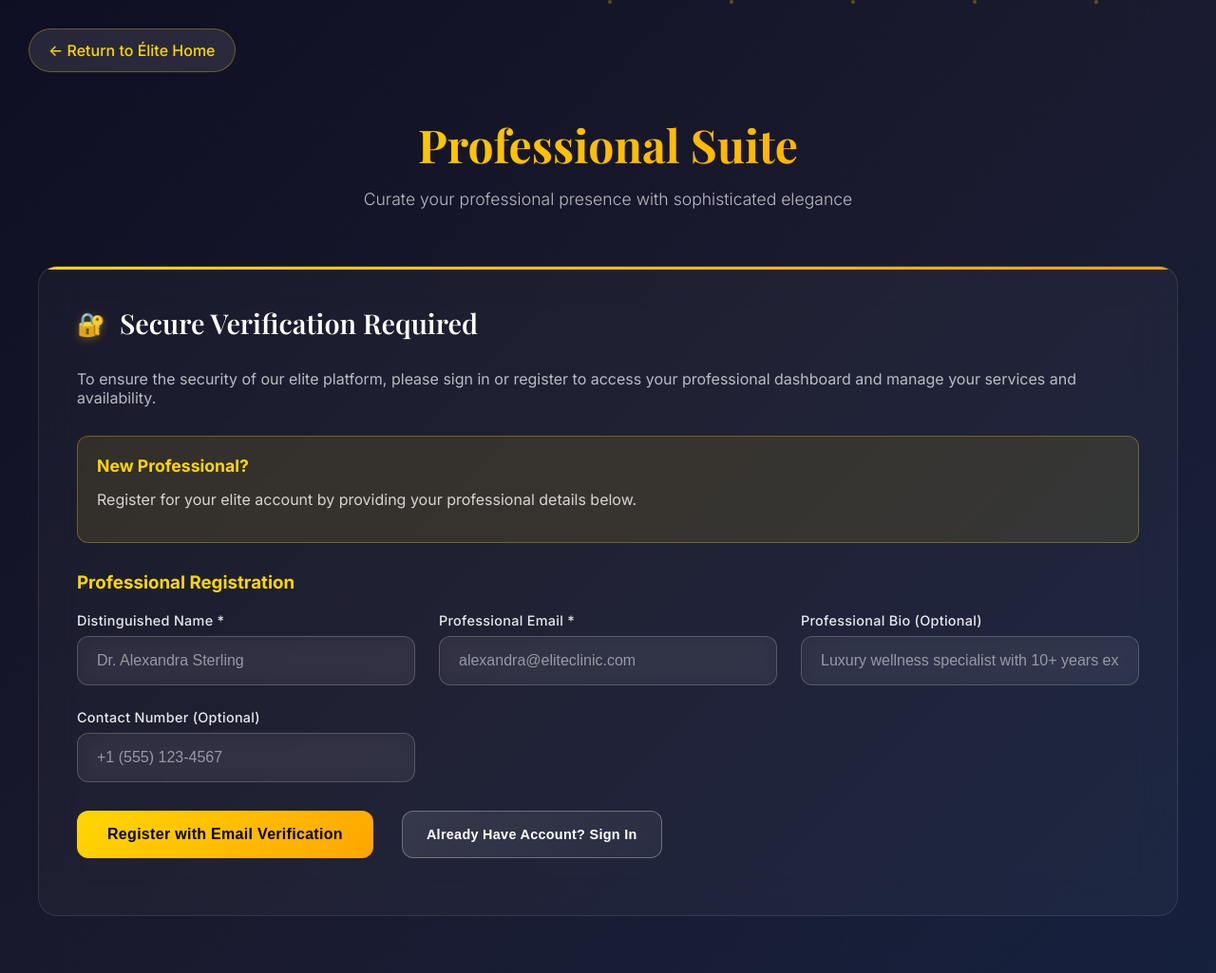
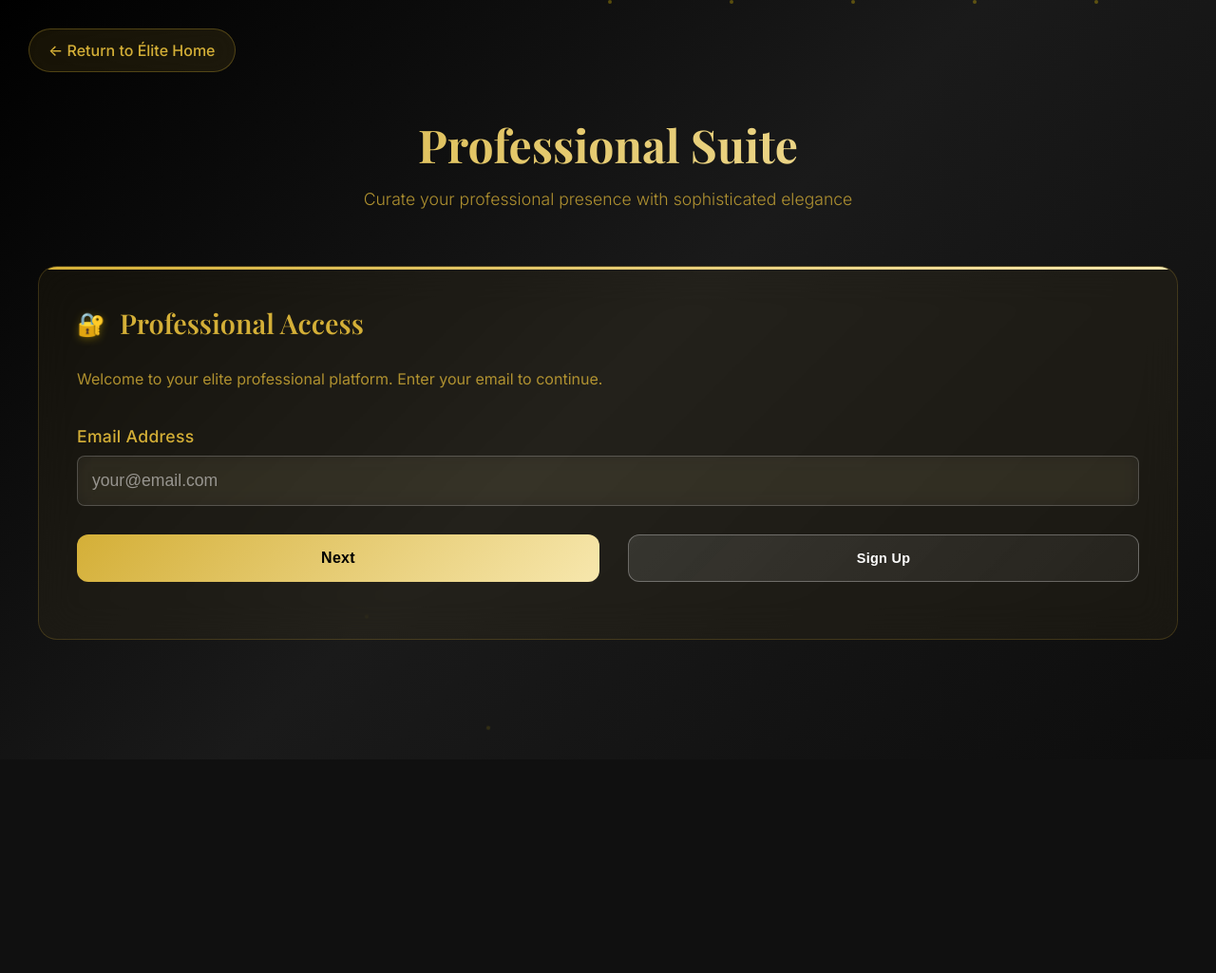
Before and after one commit to bbaltazar/professional-scheduling-platform, a FastAPI app: page /professional in a window 1280 px wide. Shown: the whole page at 95% size. After the commit the page ends 800 px from the top, so only its background shows below. Run offline with FastAPI, Linux system fonts and the light colour scheme; parts of the project's set-up code (start-up, migrations or seed data) failed here and were passed over.

Commit message:
separated login flow from dashboard

```diff
--- a/src/calendar_app/templates/professional.html
+++ b/src/calendar_app/templates/professional.html
@@ -17,8 +17,8 @@
 
         body {
             font-family: 'Inter', -apple-system, BlinkMacSystemFont, sans-serif;
-            background: linear-gradient(135deg, #0f0f23 0%, #1a1a2e 50%, #16213e 100%);
-            color: #ffffff;
+            background: linear-gradient(135deg, #000000 0%, #1a1a1a 50%, #0d0d0d 100%);
+            color: #D4AF37;
             min-height: 100vh;
             position: relative;
         }
@@ -27,20 +27,20 @@
             position: fixed;
             top: 30px;
             left: 30px;
-            color: #FFD700;
+            color: #D4AF37;
             text-decoration: none;
             font-weight: 500;
             padding: 12px 20px;
-            background: rgba(255, 255, 255, 0.1);
+            background: rgba(212, 175, 55, 0.1);
             backdrop-filter: blur(15px);
-            border: 1px solid rgba(255, 215, 0, 0.3);
+            border: 1px solid rgba(212, 175, 55, 0.3);
             border-radius: 50px;
             transition: all 0.3s ease;
             z-index: 1000;
         }
 
         .back-link:hover {
-            background: rgba(255, 215, 0, 0.1);
+            background: rgba(212, 175, 55, 0.2);
             transform: translateX(-5px);
         }
 
@@ -59,7 +59,7 @@
             font-family: 'Playfair Display', serif;
             font-size: 3rem;
             font-weight: 700;
-            background: linear-gradient(135deg, #FFD700, #FFA500);
+            background: linear-gradient(135deg, #D4AF37, #F7E7AD);
             -webkit-background-clip: text;
             background-clip: text;
             -webkit-text-fill-color: transparent;
@@ -67,7 +67,7 @@
         }
 
         .header .subtitle {
-            color: rgba(255, 255, 255, 0.7);
+            color: rgba(212, 175, 55, 0.8);
             font-size: 1.1rem;
             font-weight: 300;
         }
@@ -79,9 +79,9 @@
         }
 
         .section {
-            background: rgba(255, 255, 255, 0.03);
+            background: rgba(212, 175, 55, 0.05);
             backdrop-filter: blur(20px);
-            border: 1px solid rgba(255, 255, 255, 0.1);
+            border: 1px solid rgba(212, 175, 55, 0.2);
             border-radius: 20px;
             padding: 40px;
             position: relative;
@@ -95,12 +95,12 @@
             left: 0;
             right: 0;
             height: 3px;
-            background: linear-gradient(90deg, #FFD700, #FFA500);
+            background: linear-gradient(90deg, #D4AF37, #F7E7AD);
         }
 
         .section h2 {
             font-family: 'Playfair Display', serif;
-            color: #ffffff;
+            color: #D4AF37;
             margin-bottom: 30px;
             font-size: 1.8rem;
             font-weight: 600;
@@ -152,9 +152,9 @@
         .form-group textarea:focus,
         .form-group select:focus {
             outline: none;
-            border-color: #FFD700;
-            box-shadow: 0 0 0 3px rgba(255, 215, 0, 0.1);
-            background: rgba(255, 255, 255, 0.08);
+            border-color: #D4AF37;
+            box-shadow: 0 0 0 3px rgba(212, 175, 55, 0.2);
+            background: rgba(212, 175, 55, 0.08);
         }
 
         .form-group input::placeholder,
@@ -163,7 +163,7 @@
         }
 
         .btn {
-            background: linear-gradient(135deg, #FFD700, #FFA500);
+            background: linear-gradient(135deg, #D4AF37, #F7E7AD);
             color: #000;
             padding: 16px 32px;
             border: none;
@@ -212,11 +212,11 @@
         }
 
         .dynamic-item {
-            background: rgba(255, 255, 255, 0.05);
+            background: rgba(212, 175, 55, 0.05);
             padding: 25px;
             margin: 15px 0;
             border-radius: 15px;
-            border-left: 4px solid #FFD700;
+            border-left: 4px solid #D4AF37;
             position: relative;
             transition: all 0.3s ease;
         }
@@ -344,80 +344,80 @@
 
         <div class="sections-grid">
             {% if not authenticated %}
-            <!-- Verification Section - Show when not authenticated -->
-            <div class="section" id="verificationSection">
-                <h2><span class="section-icon">🔐</span>Secure Verification Required</h2>
-                <p style="color: rgba(255, 255, 255, 0.7); margin-bottom: 30px;">
-                    To ensure the security of our elite platform, please sign in or register to access your professional
-                    dashboard and manage your services and availability.
+            <!-- Simplified Login Section -->
+            <div class="section" id="loginSection">
+                <h2><span class="section-icon">🔐</span>Professional Access</h2>
+                <p style="color: rgba(212, 175, 55, 0.8); margin-bottom: 40px;">
+                    Welcome to your elite professional platform. Enter your email to continue.
                 </p>
 
-                <div
-                    style="margin-bottom: 30px; padding: 20px; background: rgba(255, 215, 0, 0.1); border: 1px solid rgba(255, 215, 0, 0.3); border-radius: 12px;">
-                    <h3 style="color: #FFD700; margin-bottom: 15px; font-size: 1.1rem;">New Professional?</h3>
-                    <p style="color: rgba(255, 255, 255, 0.8); margin-bottom: 15px;">Register for your elite account by
-                        providing your professional details below.</p>
-                </div>
+                <form id="loginForm">
+                    <!-- Simple Email Input -->
+                    <div class="form-group" style="margin-bottom: 30px;">
+                        <label for="userEmail"
+                            style="font-size: 1.1rem; color: #D4AF37; margin-bottom: 10px; display: block;">Email
+                            Address</label>
+                        <input type="email" id="userEmail" name="email" required placeholder="your@email.com"
+                            style="width: 100%; padding: 15px; font-size: 1.1rem; border-radius: 8px; border: 1px solid rgba(255, 255, 255, 0.2); background: rgba(255, 255, 255, 0.05); color: white;">
+                    </div>
 
-                <form id="verificationForm">
-                    <!-- Registration Fields (shown initially) -->
-                    <div id="registrationFields">
-                        <h3 style="color: #FFD700; margin-bottom: 20px;">Professional Registration</h3>
+                    <!-- Action Buttons -->
+                    <div style="display: flex; gap: 15px; margin-bottom: 20px; flex-wrap: wrap;">
+                        <button type="button" class="btn" onclick="proceedWithEmail()"
+                            style="flex: 1; min-width: 120px;">Next</button>
+                        <button type="button" class="btn btn-add" onclick="showSignUp()"
+                            style="flex: 1; min-width: 120px;">Sign Up</button>
+                    </div>
+
+                    <!-- Hidden Registration Section (shown when user clicks Sign Up) -->
+                    <div id="registrationSection"
+                        style="display: none; margin-top: 30px; padding: 25px; border-top: 2px solid rgba(255, 215, 0, 0.3);">
+                        <h3 style="color: #D4AF37; margin-bottom: 20px;">Create Your Professional Account</h3>
                         <div class="form-grid">
                             <div class="form-group">
-                                <label for="regName">Distinguished Name *</label>
+                                <label for="regName">Professional Name *</label>
                                 <input type="text" id="regName" name="name" required
                                     placeholder="Dr. Alexandra Sterling">
                             </div>
                             <div class="form-group">
-                                <label for="verifyEmail">Professional Email *</label>
-                                <input type="email" id="verifyEmail" name="email" required
-                                    placeholder="alexandra@eliteclinic.com">
+                                <label for="regBio">Professional Title (Optional)</label>
+                                <select id="regBio" name="bio"
+                                    style="width: 100%; padding: 12px; font-size: 1rem; border-radius: 8px; border: 1px solid rgba(255, 255, 255, 0.2); background: rgba(255, 255, 255, 0.05); color: white;">
+                                    <option value="">Select your profession...</option>
+                                    <option value="Hair Stylist">Hair Stylist</option>
+                                    <option value="Massage Therapist">Massage Therapist</option>
+                                    <option value="Esthetician">Esthetician</option>
+                                    <option value="Personal Trainer">Personal Trainer</option>
+                                    <option value="Nail Technician">Nail Technician</option>
+                                    <option value="Makeup Artist">Makeup Artist</option>
+                                    <option value="Therapist/Counselor">Therapist/Counselor</option>
+                                    <option value="Music Instructor">Music Instructor</option>
+                                    <option value="Fitness Coach">Fitness Coach</option>
+                                    <option value="Nutritionist">Nutritionist</option>
+                                    <option value="Life Coach">Life Coach</option>
+                                    <option value="Tutor">Tutor</option>
+                                    <option value="Consultant">Consultant</option>
+                                    <option value="Other">Other</option>
+                                </select>
                             </div>
                             <div class="form-group">
-                                <label for="regBio">Professional Bio (Optional)</label>
-                                <input type="text" id="regBio" name="bio"
-                                    placeholder="Luxury wellness specialist with 10+ years experience">
-                            </div>
-                            <div class="form-group">
-                                <label for="verifyPhone">Contact Number (Optional)</label>
-                                <input type="tel" id="verifyPhone" name="phone" placeholder="+1 (555) 123-4567">
+                                <label for="regPhone">Contact Number (Optional)</label>
+                                <input type="tel" id="regPhone" name="phone" placeholder="+1 (555) 123-4567">
                             </div>
                         </div>
+                        <button type="button" class="btn" onclick="registerUser()"
+                            style="width: 100%; margin-top: 20px;">Create Account & Send Verification</button>
                     </div>
 
-                    <div style="display: flex; gap: 15px; margin-bottom: 20px; flex-wrap: wrap;">
-                        <button type="button" class="btn" onclick="sendVerification('email', 'registration')">Register
-                            with Email Verification</button>
-                        <button type="button" class="btn btn-add" onclick="toggleLoginMode()">Already Have Account? Sign
-                            In</button>
-                    </div>
-
-                    <!-- Sign In Mode -->
-                    <div id="loginFields" style="display: none;">
-                        <h3 style="color: #FFD700; margin-bottom: 20px;">Professional Sign In</h3>
-                        <div class="form-grid">
-                            <div class="form-group">
-                                <label for="loginEmail">Professional Email *</label>
-                                <input type="email" id="loginEmail" name="loginEmail" required
-                                    placeholder="alexandra@eliteclinic.com">
-                            </div>
-                        </div>
-                        <div style="display: flex; gap: 15px; margin-bottom: 20px;">
-                            <button type="button" class="btn" onclick="sendVerification('email', 'login')">Send Login
-                                Code</button>
-                            <button type="button" class="btn btn-add" onclick="toggleLoginMode()">New User?
-                                Register</button>
-                        </div>
-                    </div>
-
+                    <!-- Verification Code Section -->
                     <div id="codeSection" style="display: none; margin-top: 30px;">
                         <div class="form-group">
                             <label for="verificationCode">Enter 6-Digit Verification Code</label>
                             <input type="text" id="verificationCode" maxlength="6" placeholder="123456"
-                                style="text-align: center; font-size: 1.5rem; letter-spacing: 8px;">
+                                style="text-align: center; font-size: 1.5rem; letter-spacing: 8px; width: 100%; padding: 15px;">
                         </div>
-                        <button type="button" class="btn" onclick="verifyCode()">Verify & Access Dashboard</button>
+                        <button type="button" class="btn" onclick="verifyCode()"
+                            style="width: 100%; margin-top: 15px;">Verify & Access Dashboard</button>
                     </div>
 
                     <div id="verificationResponse" class="response"></div>
@@ -499,7 +499,7 @@
         {% else %}
         let currentSpecialistId = null;
         {% endif %}
-        let isLoginMode = false;
+
 
         // Set default dates
         document.addEventListener('DOMContentLoaded', function () {
@@ -510,19 +510,41 @@
             }
         });
 
-        // Toggle between registration and login modes
-        function toggleLoginMode() {
-            isLoginMode = !isLoginMode;
-            const regFields = document.getElementById('registrationFields');
-            const loginFields = document.getElementById('loginFields');
+        // Simplified Login Functions
+        function proceedWithEmail() {
+            const email = document.getElementById('userEmail').value;
+            if (!email) {
+                alert('Please enter your email address');
+                return;
+            }
 
-            if (isLoginMode) {
-                regFields.style.display = 'none';
-                loginFields.style.display = 'block';
-            } else {
-                regFields.style.display = 'block';
-                loginFields.style.display = 'none';
+            // Send verification code for existing user login
+            sendVerification('email', 'login');
+        }
+
+        function showSignUp() {
+            const registrationSection = document.getElementById('registrationSection');
+            registrationSection.style.display = 'block';
+
+            // Copy email to registration if already entered
+            const userEmail = document.getElementById('userEmail').value;
+            if (userEmail) {
+                // Email will be used from the main input field
+                document.getElementById('userEmail').placeholder = userEmail;
             }
+        }
+
+        function registerUser() {
+            const email = document.getElementById('userEmail').value;
+            const name = document.getElementById('regName').value;
+
+            if (!email || !name) {
+                alert('Please fill in your email and name');
+                return;
+            }
+
+            // Send verification code for new user registration
+            sendVerification('email', 'registration');
         }
 
         // Logout function
@@ -692,41 +714,38 @@
         }
 
         // Verification Functions
-        let verifiedEmail = null;
-        let verifiedPhone = null;
         let currentVerificationType = 'registration';
 
         async function sendVerification(method, verificationType) {
             currentVerificationType = verificationType || 'registration';
 
-            let email, phone;
-
-            if (isLoginMode) {
-                email = document.getElementById('loginEmail').value;
-                phone = null;
-            } else {
-                email = document.getElementById('verifyEmail').value;
-                phone = document.getElementById('verifyPhone').value;
-            }
+            // Get email from the main input field
+            const email = document.getElementById('userEmail').value;
 
             if (method === 'email' && !email) {
                 showResponse('verificationResponse', '❌ Please enter your email address', 'error');
                 return;
             }
 
-            if (method === 'sms' && !phone) {
-                showResponse('verificationResponse', '❌ Please enter your phone number for SMS verification', 'error');
-                return;
-            }
-
             const requestData = {
-                verification_type: currentVerificationType
+                verification_type: currentVerificationType,
+                email: email
             };
 
-            if (method === 'email') {
-                requestData.email = email;
-            } else {
-                requestData.phone = phone;
+            // If it's registration, include additional user data
+            if (verificationType === 'registration') {
+                const name = document.getElementById('regName').value;
+                const bio = document.getElementById('regBio').value;
+                const phone = document.getElementById('regPhone').value;
+
+                if (!name) {
+                    showResponse('verificationResponse', '❌ Please enter your professional name', 'error');
+                    return;
+                }
+
+                requestData.name = name;
+                if (bio) requestData.bio = bio;
+                if (phone) requestData.phone = phone;
             }
 
             try {
@@ -741,13 +760,6 @@
                 if (response.ok) {
                     showResponse('verificationResponse', `✨ ${result.message}`, 'success');
                     document.getElementById('codeSection').style.display = 'block';
-
-                    // Store which method was used for verification
-                    if (method === 'email') {
-                        verifiedEmail = email;
-                    } else {
-                        verifiedPhone = phone;
-                    }
                 } else {
                     showResponse('verificationResponse', `❌ Failed to send code: ${result.detail}`, 'error');
                 }
@@ -769,17 +781,17 @@
                 verification_type: currentVerificationType
             };
 
-            if (verifiedEmail) {
-                requestData.email = verifiedEmail;
-            } else if (verifiedPhone) {
-                requestData.phone = verifiedPhone;
+            // Use the main email field
+            const email = document.getElementById('userEmail').value;
+            if (email) {
+                requestData.email = email;
             }
 
             // Add registration data if this is a registration
             if (currentVerificationType === 'registration') {
                 const name = document.getElementById('regName').value;
                 const bio = document.getElementById('regBio').value;
-                const phone = document.getElementById('verifyPhone').value;
+                const phone = document.getElementById('regPhone').value;
 
                 if (!name) {
                     showResponse('verificationResponse', '❌ Please enter your name for registration', 'error');
@@ -811,7 +823,7 @@
                     // Redirect to refresh the page and show authenticated state
                     setTimeout(() => {
                         window.location.reload();
-                    }, 2000);
+                    }, 1000);
 
                 } else {
                     showResponse('verificationResponse', `❌ ${result.message}`, 'error');
```
